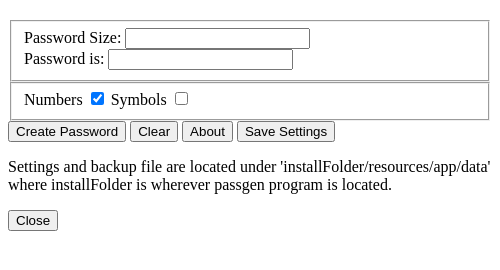
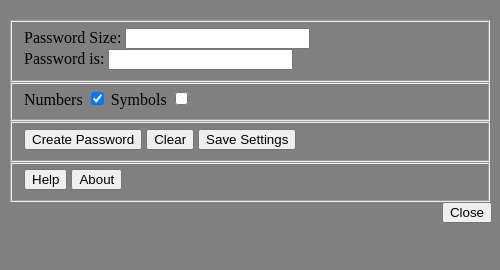
Before and after one commit to DarkSnake-Kobra/passgen, an Electron app: page index.html in a window 500 px wide. Drawn offline with Linux system fonts and the light colour scheme; no server answers.

Commit message:
some code cleanup and ui adjustments
Signed-off-by: DarkSnake-Kobra <jbttoms@gmail.com>

```diff
--- a/extras.js
+++ b/extras.js
@@ -15,7 +15,7 @@ function createLog()
 });
 }
 
-function reset()
+function clear()
 {
 	document.getElementById('password').value= "";
 }
@@ -47,3 +47,7 @@ function saveSettings()
     alert("Settings saved", "Alert");
 });
 }
+
+function help(){
+	alert("Settings and backup file are located in the passgen install folder then '/resources/app/data' ", "Help");
+}
--- a/index.html
+++ b/index.html
@@ -6,6 +6,7 @@
 		<meta name="author" content="Jordan Bottoms"/>
 		<script src="app.js"> </script>
 		<script src="extras.js"> </script>
+		<link href="styles.css" rel="stylesheet" type="text/css" />
 		<title>Simple Password Generator</title>
 	</head>
 
@@ -25,19 +26,22 @@
 				<input type="checkbox" id="numbers" name="numbers" value="0" checked="checked">
                 <label for="symbols">Symbols</label>
                 <input type="checkbox" id="symbols" name="symbols" value="0">
-
 			</fieldset>
-			<button onclick="passgen()">Create Password</button>
-			<button onclick="reset()">Clear</button>
-			<button onclick="about()">About</button>
-			<button onclick="saveSettings()">Save Settings</button>
+			<fieldset id="extras" class="extras">
+				<button onclick="passgen()">Create Password</button>
+				<button onclick="clear()">Clear</button>
+				<button onclick="saveSettings()">Save Settings</button>
+			</fieldset>
+			<fieldset id="help" class="help">
+				<button onclick="help()">Help</button>
+				<button onclick="about()">About</button>
+			</fieldset>
 			</article>
 			<script>
 				readConfig();
 			</script>
 		</section>
-		<p>Settings and backup file are located under 'installFolder/resources/app/data' where installFolder is wherever passgen program is located.</p>
-		<button onclick="closeWin()">Close</button>
+		<button onclick="closeWin()" class="closeBtn">Close</button>
 	</body>
 
 </html>
--- /dev/null
+++ b/styles.css
@@ -0,0 +1,7 @@
+body{
+		background-color: grey;
+	}
+
+.closeBtn{
+		float: right;
+	}
```
Also changed, not shown: app.js (line endings or trailing spaces).
